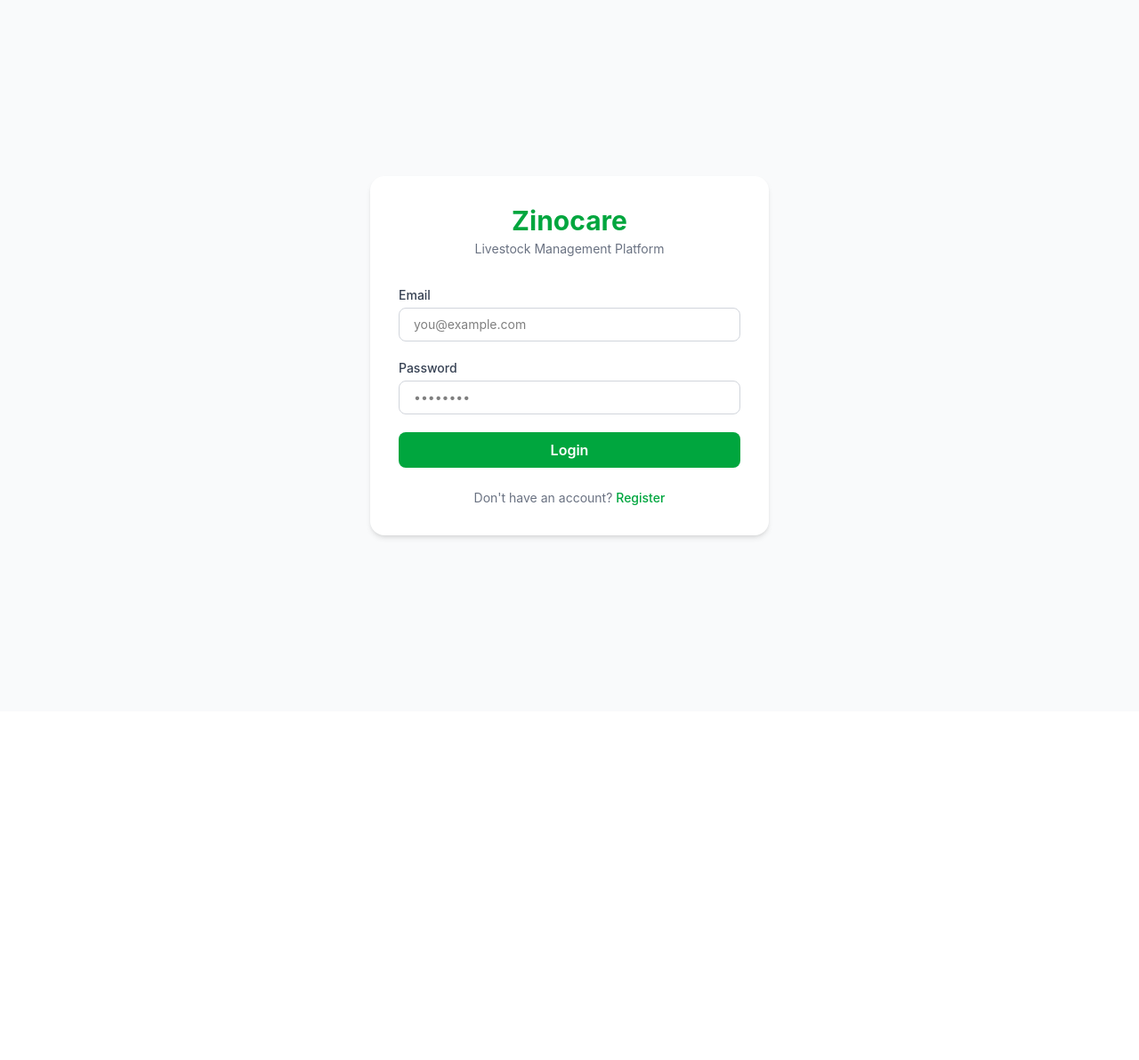
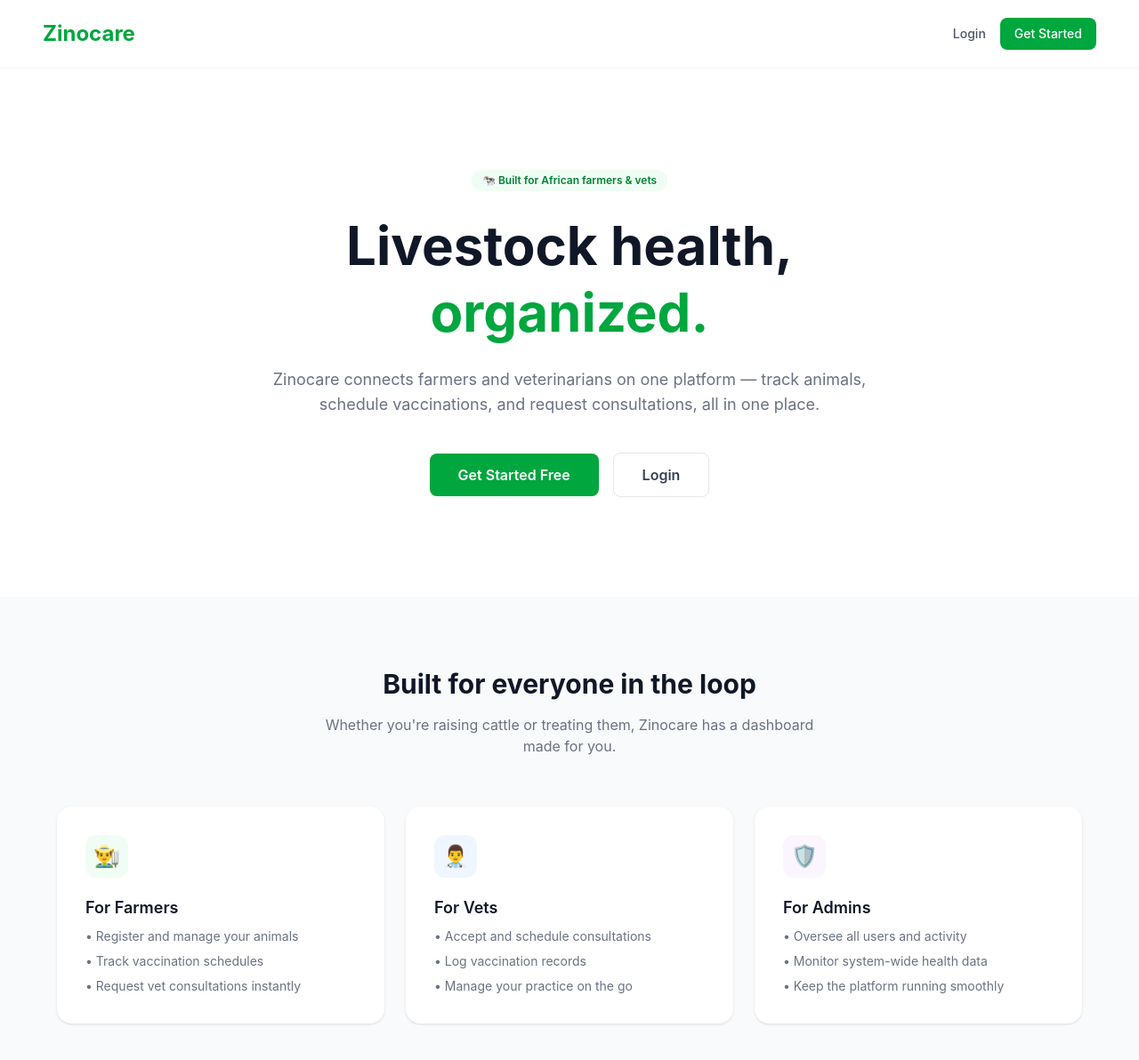
Before and after one commit to Kiproy04/Zinocare_frontend, a React (Vite) app: page / in a window 1280 px wide. Before the commit this address led to /login. Shown: the top 1192 px of the page at 89% size. Before the commit the page ends 800 px from the top, so only its background shows below. Built offline with nearby package versions, Linux system fonts and the light colour scheme; no server answers.

Commit message:
Add landing page and update root route

```diff
--- a/src/App.jsx
+++ b/src/App.jsx
@@ -1,5 +1,6 @@
 import { BrowserRouter, Routes, Route, Navigate } from 'react-router-dom'
 import ProtectedRoute from './components/ProtectedRoute'
+import Landing from './pages/Landing'
 import Login from './pages/Login'
 import Register from './pages/Register'
 import AdminDashboard from './pages/admin/Dashboard'
@@ -11,7 +12,8 @@ function App() {
   return (
     <BrowserRouter>
       <Routes>
-        {/* Public routes */}
+        {/* Public */}
+        <Route path="/" element={<Landing />} />
         <Route path="/login" element={<Login />} />
         <Route path="/register" element={<Register />} />
         <Route path="/unauthorized" element={<Unauthorized />} />
@@ -37,7 +39,7 @@ function App() {
           </ProtectedRoute>
         } />
 
-        <Route path="/" element={<Navigate to="/login" replace />} />
+        <Route path="*" element={<Navigate to="/" replace />} />
       </Routes>
     </BrowserRouter>
   )
--- a/src/main.jsx
+++ b/src/main.jsx
@@ -2,7 +2,6 @@ import { StrictMode } from 'react'
 import { createRoot } from 'react-dom/client'
 import * as Sentry from '@sentry/react'
 import { Toaster } from 'react-hot-toast'
-
 import './index.css'
 import App from './App.jsx'
 
--- /dev/null
+++ b/src/pages/Landing.jsx
@@ -0,0 +1,153 @@
+import { Link } from 'react-router-dom'
+
+export default function Landing() {
+  return (
+    <div className="min-h-screen bg-white">
+
+      {/* Nav */}
+      <nav className="flex items-center justify-between px-6 md:px-12 py-5 border-b border-gray-100">
+        <h1 className="text-2xl font-bold text-green-600">Zinocare</h1>
+        <div className="flex items-center gap-4">
+          <Link to="/login" className="text-sm font-medium text-gray-600 hover:text-green-600 transition">
+            Login
+          </Link>
+          <Link
+            to="/register"
+            className="text-sm font-medium bg-green-600 hover:bg-green-700 text-white px-4 py-2 rounded-lg transition"
+          >
+            Get Started
+          </Link>
+        </div>
+      </nav>
+
+      {/* Hero */}
+      <section className="px-6 md:px-12 py-20 md:py-28 text-center max-w-4xl mx-auto">
+        <span className="inline-block bg-green-50 text-green-700 text-xs font-semibold px-3 py-1 rounded-full mb-6">
+          🐄 Built for African farmers & vets
+        </span>
+        <h2 className="text-4xl md:text-6xl font-bold text-gray-900 leading-tight mb-6">
+          Livestock health,<br />
+          <span className="text-green-600">organized.</span>
+        </h2>
+        <p className="text-lg text-gray-500 max-w-2xl mx-auto mb-10">
+          Zinocare connects farmers and veterinarians on one platform —
+          track animals, schedule vaccinations, and request consultations,
+          all in one place.
+        </p>
+        <div className="flex items-center justify-center gap-4">
+          <Link
+            to="/register"
+            className="bg-green-600 hover:bg-green-700 text-white font-semibold px-8 py-3 rounded-lg transition"
+          >
+            Get Started Free
+          </Link>
+          <Link
+            to="/login"
+            className="text-gray-700 font-semibold px-8 py-3 rounded-lg border border-gray-200 hover:bg-gray-50 transition"
+          >
+            Login
+          </Link>
+        </div>
+      </section>
+
+      {/* Features by role */}
+      <section className="px-6 md:px-12 py-20 bg-gray-50">
+        <div className="max-w-6xl mx-auto">
+          <h3 className="text-2xl md:text-3xl font-bold text-center text-gray-900 mb-4">
+            Built for everyone in the loop
+          </h3>
+          <p className="text-center text-gray-500 mb-14 max-w-xl mx-auto">
+            Whether you're raising cattle or treating them, Zinocare has a dashboard made for you.
+          </p>
+
+          <div className="grid grid-cols-1 md:grid-cols-3 gap-6">
+            {/* Farmer */}
+            <div className="bg-white rounded-2xl p-8 shadow-sm">
+              <div className="w-12 h-12 rounded-xl bg-green-50 flex items-center justify-center text-2xl mb-5">
+                👨‍🌾
+              </div>
+              <h4 className="text-lg font-semibold text-gray-900 mb-2">For Farmers</h4>
+              <ul className="text-sm text-gray-500 space-y-2">
+                <li>• Register and manage your animals</li>
+                <li>• Track vaccination schedules</li>
+                <li>• Request vet consultations instantly</li>
+              </ul>
+            </div>
+
+            {/* Vet */}
+            <div className="bg-white rounded-2xl p-8 shadow-sm">
+              <div className="w-12 h-12 rounded-xl bg-blue-50 flex items-center justify-center text-2xl mb-5">
+                👨‍⚕️
+              </div>
+              <h4 className="text-lg font-semibold text-gray-900 mb-2">For Vets</h4>
+              <ul className="text-sm text-gray-500 space-y-2">
+                <li>• Accept and schedule consultations</li>
+                <li>• Log vaccination records</li>
+                <li>• Manage your practice on the go</li>
+              </ul>
+            </div>
+
+            {/* Admin */}
+            <div className="bg-white rounded-2xl p-8 shadow-sm">
+              <div className="w-12 h-12 rounded-xl bg-purple-50 flex items-center justify-center text-2xl mb-5">
+                🛡️
+              </div>
+              <h4 className="text-lg font-semibold text-gray-900 mb-2">For Admins</h4>
+              <ul className="text-sm text-gray-500 space-y-2">
+                <li>• Oversee all users and activity</li>
+                <li>• Monitor system-wide health data</li>
+                <li>• Keep the platform running smoothly</li>
+              </ul>
+            </div>
+          </div>
+        </div>
+      </section>
+
+      {/* How it works */}
+      <section className="px-6 md:px-12 py-20 max-w-4xl mx-auto text-center">
+        <h3 className="text-2xl md:text-3xl font-bold text-gray-900 mb-14">How it works</h3>
+        <div className="grid grid-cols-1 md:grid-cols-3 gap-10 text-left">
+          <div>
+            <div className="text-green-600 font-bold text-3xl mb-3">1</div>
+            <h4 className="font-semibold text-gray-900 mb-1">Create an account</h4>
+            <p className="text-sm text-gray-500">Sign up as a farmer or vet in seconds — no paperwork.</p>
+          </div>
+          <div>
+            <div className="text-green-600 font-bold text-3xl mb-3">2</div>
+            <h4 className="font-semibold text-gray-900 mb-1">Add your animals</h4>
+            <p className="text-sm text-gray-500">Register your livestock and set up vaccination schedules.</p>
+          </div>
+          <div>
+            <div className="text-green-600 font-bold text-3xl mb-3">3</div>
+            <h4 className="font-semibold text-gray-900 mb-1">Stay connected</h4>
+            <p className="text-sm text-gray-500">Request consultations and track care, all in one dashboard.</p>
+          </div>
+        </div>
+      </section>
+
+      {/* CTA */}
+      <section className="px-6 md:px-12 py-20 bg-green-600 text-center">
+        <h3 className="text-2xl md:text-3xl font-bold text-white mb-4">
+          Ready to get started?
+        </h3>
+        <p className="text-green-50 mb-8 max-w-xl mx-auto">
+          Join Zinocare today and bring your livestock management into one simple platform.
+        </p>
+        <Link
+          to="/register"
+          className="inline-block bg-white text-green-700 font-semibold px-8 py-3 rounded-lg hover:bg-green-50 transition"
+        >
+          Create Free Account
+        </Link>
+      </section>
+
+      {/* Footer */}
+      <footer className="px-6 md:px-12 py-8 text-center border-t border-gray-100">
+        <p className="text-sm text-gray-400">
+          © {new Date().getFullYear()} Zinocare. Built for farmers and vets everywhere.
+        </p>
+      </footer>
+
+    </div>
+  )
+}
```
